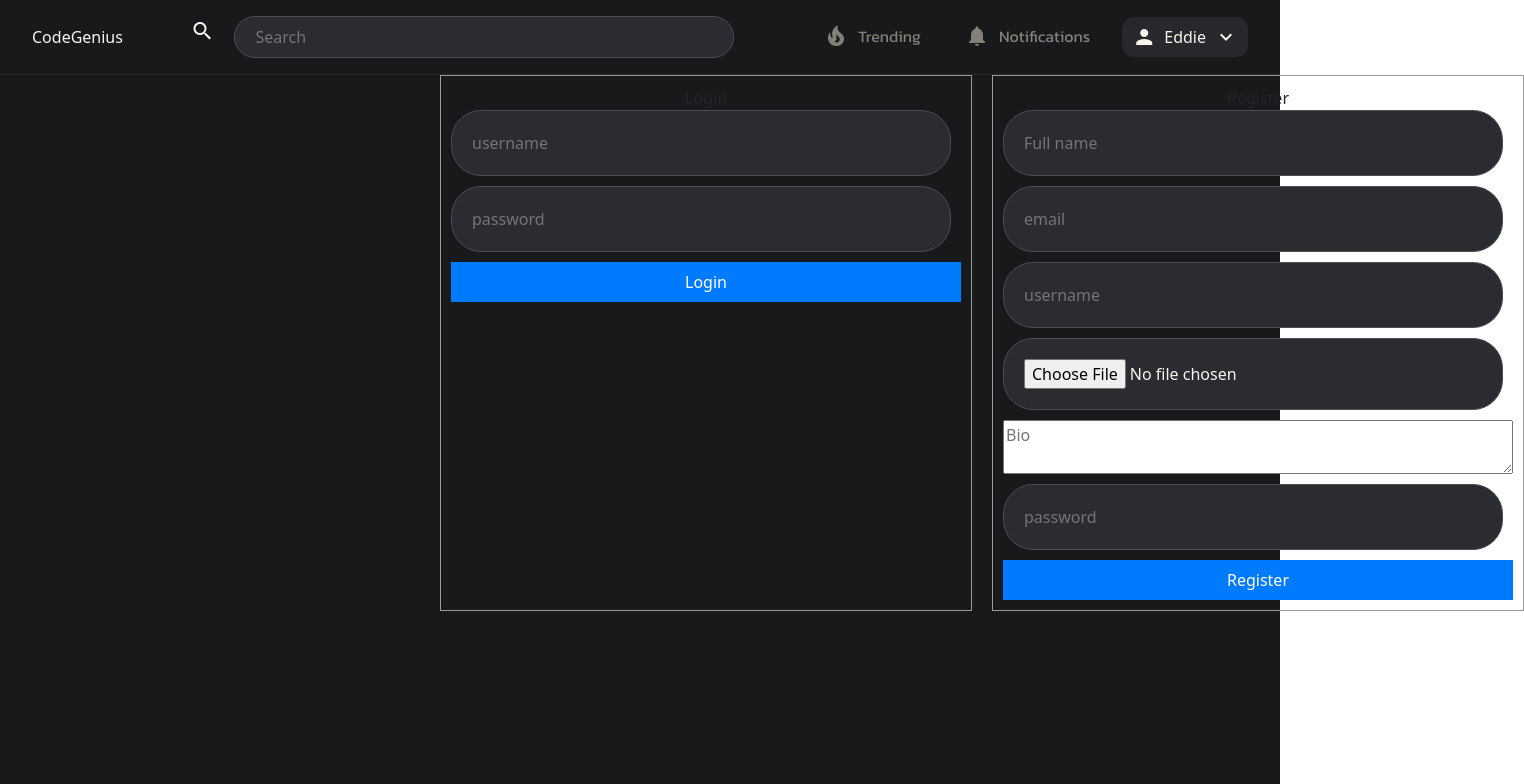
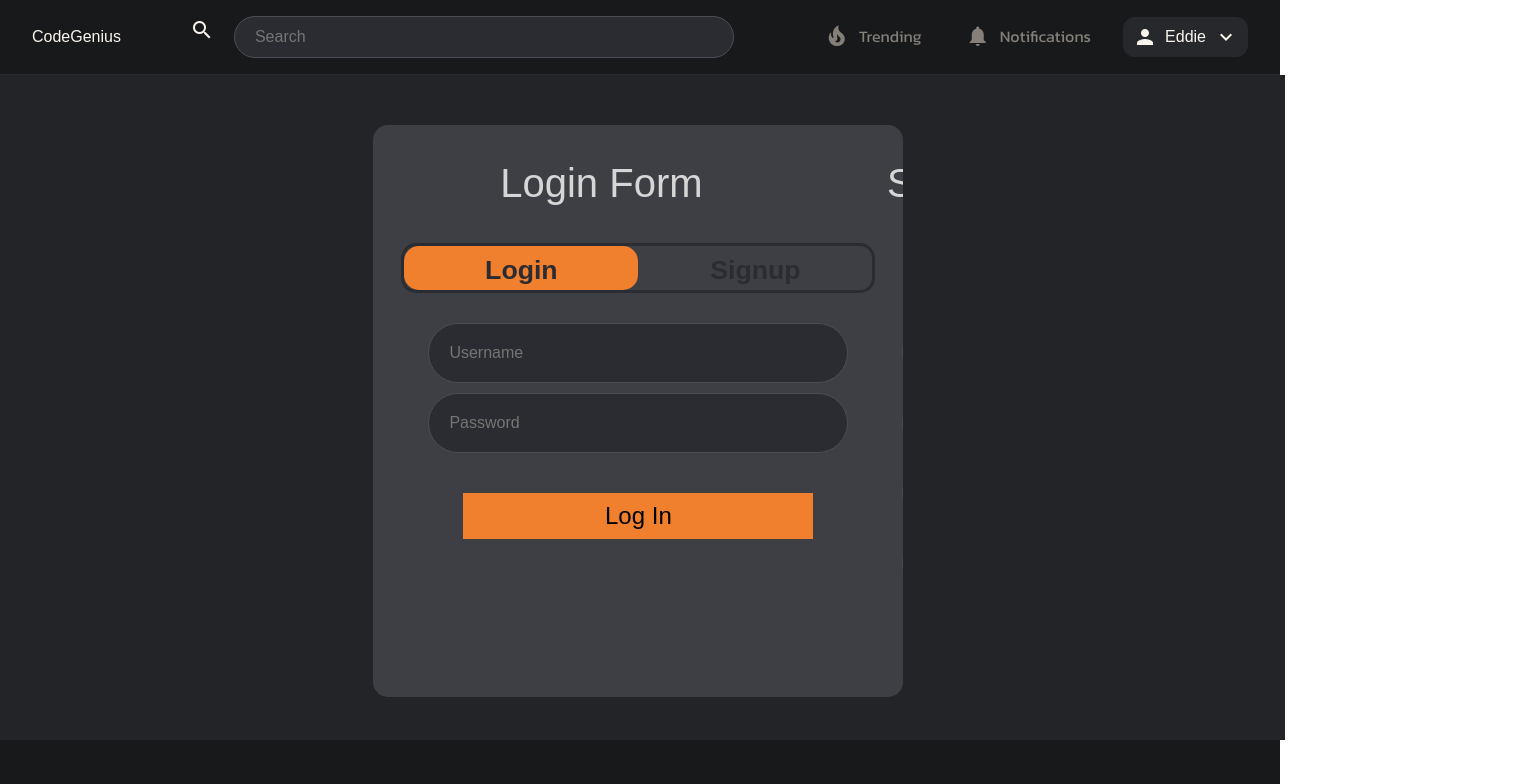
Before and after one commit to CSWilder02/Term-4-Group-2---Project, a React (Create React App) app in the folder client/term4-group2-qna/: page /boarding in a window 1280 px wide. Shown: the top 784 px of the page, 1524 px wide, since content can reach past the window. Built offline with nearby package versions, Linux system fonts and the light colour scheme.

Commit message:
Boarding.js css

```diff
--- a/client/term4-group2-qna/src/App.js
+++ b/client/term4-group2-qna/src/App.js
@@ -7,7 +7,7 @@ import { Routes, Route, NavLink } from 'react-router-dom';
 import { Home } from './components/screens/home';
 import { QuestionPage } from './components/screens/questionPage';
 import { UserAccount } from './components/screens/userAccount';
-import { Boarding } from './components/screens/boarding';
+import Boarding from './components/screens/boarding'; // Updated import without curly braces
 import PrivateRoute from './components/util/privateRoute';
 import { NavBar } from './components/elements/Navbar/navBar';
 // require('dotenv/config')
--- a/client/term4-group2-qna/src/components/screens/boarding.js
+++ b/client/term4-group2-qna/src/components/screens/boarding.js
@@ -1,24 +1,31 @@
 import React, { useEffect, useState } from 'react';
 import axios from 'axios';
+import { useNavigate } from 'react-router-dom';
+import '../../frontend.css';
 
-export const Boarding = ({ user }) => {
+const Boarding = ({ user }) => {
+    const api_url = "http://localhost:5000";
+  const [loginData, setLoginData] = useState({});
+  const [registerData, setRegisterData] = useState({}); // Declare and initialize registerData
+  const navigate = useNavigate(); // Initialize useNavigate
 
-    // const api_url = process.env.API_URL
-    const api_url = "http://localhost:5000"
-    const [loginData, setLoginData] = useState({});
-    const [registerData, setRegisterData] = useState({});
+
+
+
 
     useEffect(() => {
-        console.log("Login Data", loginData)
-        console.log("Register Data", registerData)
+        console.log("Login Data", loginData);
+        console.log("Register Data", registerData);
     }, [loginData, registerData]);
+
+
 
     const submitLogin = () => {
         alert("Username: " + loginData.username + ", Password: " + loginData.password + ", url: " + api_url);
         let config = {
             method: 'post',
             maxBodyLength: Infinity,
-            url: api_url + `/api/loginUser`,
+            url: api_url + '/api/loginUser',
             headers: {
                 'Content-Type': 'application/json'
             },
@@ -28,14 +35,16 @@ export const Boarding = ({ user }) => {
         axios.request(config)
       .then((response) => {
         console.log(response);
-                sessionStorage.setItem("loggedIn", "true")
-                sessionStorage.setItem("user", JSON.stringify(response.data.user))
-                sessionStorage.setItem("token", response.data.token)
+        sessionStorage.setItem("loggedIn", "true");
+        sessionStorage.setItem("user", JSON.stringify(response.data.user));
+        sessionStorage.setItem("token", response.data.token);
+        navigate('/'); // Navigate to the "Home" page
       })
       .catch((error) => {
         console.log(error);
       });
-    }
+  };
+
 
     const submitRegister = () => {
         let config = {
@@ -52,41 +61,82 @@ export const Boarding = ({ user }) => {
             .then((response) => {
                 alert("Registered");
                 console.log(response);
-                sessionStorage.setItem("loggedIn", "true")
-                sessionStorage.setItem("user", JSON.stringify(response.data.user))
-                sessionStorage.setItem("token", response.data.token)
+                sessionStorage.setItem("loggedIn", "true");
+                sessionStorage.setItem("user", JSON.stringify(response.data.user));
+                sessionStorage.setItem("token", response.data.token);
             })
             .catch((error) => {
-                alert(`Error: ${error}`);
+                alert("Error: " + error);
                 console.log(error);
             });
     }
 
+
+    // To switch between Login and Sign Up
+    const loginHeading = document.getElementById("login3");
+    const loginText = document.getElementById("login2");
+    const loginForm = document.getElementById("login");
+    const signupBtn = () => {
+        loginForm.style.marginLeft = "-50%";
+        loginText.style.marginLeft = "-50%";
+        loginHeading.style.marginLeft = "-50%";
+    };
+    const loginBtn = () => {
+        loginForm.style.marginLeft = "0%";
+        loginText.style.marginLeft = "0%";
+        loginHeading.style.marginLeft = "0%";
+    };
+
     return (
-        <div style={{ width: '400px', display: 'flex', gap: '20px', margin: '0 auto' }}>
+        <div className='mainbg'>
 
-            <div style={{ border: '1px solid #999', padding: '10px' }}>
-                <div>Login</div>
-                <div style={{ display: 'flex', flexDirection: 'column', gap: '10px' }}>
-                    <input type='text' placeholder='username' onChange={(e) => setLoginData({ ...loginData, username: e.target.value })} />
-                    <input type='password' placeholder='password' onChange={(e) => setLoginData({ ...loginData, password: e.target.value })} />
-                    <button onClick={submitLogin}>Login</button>
+            <div className="wrapper">
+                <div className='form'>
+                    <div className='title login' id="login3">Login Form</div>
+                    <div className='title signup'>Signup Form</div>
+                </div>
+                <div className="form-container">
+                    <div className="slide-controls">
+                        <input type="radio" name="slide" id="login" checked/>
+                        <input type="radio" name="slide" id="signup"/>
+                        <label for="login" className="slide login" onClick={loginBtn}>Login</label>
+                        <label for="signup" className="slide signup" onClick={signupBtn}>Signup</label>
+                        <div class="slider-tab"></div>
+                    </div>
+                    <div class="form-inner">
+                        <form action="#" className="login" id="login2">
+                            <div >
+                                <input className="field3" style={{marginLeft: '10px'}} type="text" placeholder="Username" onChange={(e) => setLoginData({ ...loginData, username: e.target.value })}/>
+                            </div>
+                            <div>
+                                <input className="field3" style={{marginLeft: '10px', marginTop: '10px'}} type="password" placeholder="Password" onChange={(e) => setLoginData({ ...loginData, password: e.target.value })}/>
+                            </div>
+
+                            <button className='login_button' onClick={submitLogin}>Log In</button>
+
+                        </form>
+                        <form action="#" className="signup">
+                            <div>
+                                <input className="field2"  type="text" placeholder="Username" onChange={e => setRegisterData({ ...registerData, name: e.target.value })}/>
+                            </div>
+                            <div>
+                                <input className="field2" style={{ marginTop: '10px'}} type="text" placeholder="Email"  onChange={e => setRegisterData({ ...registerData, email: e.target.value })}/>
+                            </div>
+                            <div className="field_file">
+                                <input className="field2" style={{marginTop: '10px'}} type="file" placeholder="Image" onChange={e => setRegisterData({ ...registerData, profileImage: e.target.value })}/>
+                            </div>
+                            <div>
+                                <input className="field2" style={{ marginTop: '10px'}} type="password" placeholder="Password" onChange={e => setRegisterData({ ...registerData, password: e.target.value })}/>
+                            </div>
+                            <div>
+                                <button className='signup_button' onClick={submitRegister}>Register</button>
+                            </div>
+                        </form>
                     </div>
                 </div>
-
-            <div style={{ border: '1px solid #999', padding: '10px' }}>
-                <div>Register</div>
-                <div style={{ display: 'flex', flexDirection: 'column', gap: '10px' }}>
-                    <input type='text' onChange={e => setRegisterData({ ...registerData, name: e.target.value })} placeholder='Full name' />
-                    <input type='text' onChange={e => setRegisterData({ ...registerData, email: e.target.value })} placeholder='email' />
-                    <input type='text' onChange={e => setRegisterData({ ...registerData, username: e.target.value })} placeholder='username' />
-                    <input type='file' onChange={e => setRegisterData({ ...registerData, profileImage: e.target.value })} placeholder='Image' />
-                    <textarea type='text' onChange={e => setRegisterData({ ...registerData, bio: e.target.value })} placeholder='Bio' />
-                    <input type='password' onChange={e => setRegisterData({ ...registerData, password: e.target.value })} placeholder='password' />
-                    <button onClick={submitRegister}>Register</button>
             </div>
-            </div>
-
         </div>
     )
 }
+
+export default Boarding; // Export Boarding as the default export
--- a/client/term4-group2-qna/src/frontend.css
+++ b/client/term4-group2-qna/src/frontend.css
@@ -0,0 +1,214 @@
+/* Log In & Sign Up */
+.mainbg {
+    background-color: #232428;
+    width: 101%;
+    height: 665px;
+    margin-left: -8px;
+    padding-top: 40px;
+}
+
+*{
+    margin: 0;
+    padding: 0;
+    box-sizing: border-box;
+    font-family: 'Poppins', sans-serif;
+}
+
+::selection{
+    background: #54555A;
+    color: #87B7FF;
+}
+
+.wrapper{
+    overflow: hidden;
+    max-width: 530px;
+    background-color: #3D3F44;
+    padding: 28px;
+    margin-left: auto;
+    margin-right: auto;
+    border-radius: 15px;
+    margin-top: 10px;
+    width: 800px
+}
+
+.wrapper .form{
+    display: flex;
+    width: 220%;
+
+}
+
+.wrapper .title{
+    color: #D6D6D6;
+    width:  400px;
+    margin-bottom: 20px;
+    font-size: 30pt;
+
+    text-align: center;
+    font-family:Arial, Helvetica, sans-serif;
+    transition: all 0.6s cubic-bezier(0.68,-0.55,0.265,1.55);
+}
+
+.wrapper .slide-controls{
+    position: relative;
+    display: flex;
+    height: 50px;
+    width: 100%;
+    overflow: hidden;
+    margin: 0px 0 10px 0;
+    justify-content: space-between;
+    border: 3px solid #2B2C31;
+    border-radius: 15px;
+    margin-top: 10px;
+    margin-bottom: 30px;
+}
+
+.slide-controls .slide{
+    height: 100%;
+    width: 100%;
+    color: #2B2C31;
+    font-size: 20pt;
+    font-weight: 700;
+    text-align: center;
+    line-height: 48px;
+    cursor: pointer;
+    z-index: 1;
+    transition: all 0.6s ease;
+}
+
+.slide-controls label.signup{
+    color: #2B2C31;
+}
+
+.slide-controls .slider-tab{
+    position: absolute;
+    height: 100%;
+    width: 50%;
+    left: 0;
+    z-index: 0;
+    border-radius: 15px;
+    background-color: #f07f2e;
+    transition: all 0.6s cubic-bezier(0.68,-0.55,0.265,1.55);
+}
+
+input[type="radio"]{
+    display: none;
+}
+
+
+
+
+
+
+#signup:checked ~ .slider-tab{
+    left: 50%;
+}
+
+#signup:checked ~ label.signup{
+    color: #2B2C31;
+    cursor: default;
+    user-select: none;
+}
+
+#signup:checked ~ label.login{
+    color: #2B2C31;
+}
+
+#login:checked ~ label.signup{
+    color: #2B2C31;
+}
+
+#login:checked ~ label.login{
+    cursor: default;
+    user-select: none;
+}
+
+.wrapper .form-container{
+    width: 100%;
+    overflow: hidden;
+}
+
+.form-container .form-inner{
+    display: flex;
+    width: 200%;
+}
+
+.form-container .form-inner form{
+    width: 50%;
+    transition: all 0.6s cubic-bezier(0.68,-0.55,0.265,1.55);
+}
+
+
+.field2{
+    height: 60px;
+    width: 410px;
+    margin-right: 10px;
+    border-radius: 30px;
+    border: solid 0.5px #4B4D55;
+    background-color: #2B2C31;
+    color: #F9F5ED;
+    transition: background-color 0.3s, color 0.3s; /* Add a smooth transition effect */
+}
+
+.field2:hover{
+    background-color: #2B2C31; /* Change the background color on hover */
+    color: #4B4D55; /* Change the text color on hover */
+    border: solid 2px #FF8328;
+}
+
+.field3{
+    height: 60px;
+    width: 420px;
+    margin-right: 10px;
+    border-radius: 30px;
+    border: solid 0.5px #4B4D55;
+    background-color: #2B2C31;
+    color: #F9F5ED;
+    transition: background-color 0.3s, color 0.3s; /* Add a smooth transition effect */
+}
+
+.field3:hover{
+    background-color: #2B2C31; /* Change the background color on hover */
+    color: #4B4D55; /* Change the text color on hover */
+    border: solid 2px #FF8328;
+}
+
+
+.login_button {
+    color: black;
+    background-color: #f07f2e;
+    width: 350px;
+    font-size: 18pt;
+    padding: 5px;
+    margin-top: 40px;
+}
+
+.login_button:hover {
+    color: white;
+    background-color: #4B4D55;
+    width: 350px;
+    font-size: 18pt;
+    padding: 5px;
+    margin-top: 40px;
+    margin-left: 70px;
+}
+
+
+.signup_button {
+    color: black;
+    background-color: #f07f2e;
+    width: 350px;
+    font-size: 18pt;
+    padding: 5px;
+    margin-top: 30px;
+    margin-left: 70px;
+}
+
+.signup_button:hover {
+    color: white;
+    background-color: #4B4D55;
+    width: 350px;
+    font-size: 18pt;
+    padding: 5px;
+    margin-top: 30px;
+    margin-left: 70px;
+}
```
Lines whose indentation alone changed are shown as unchanged.
